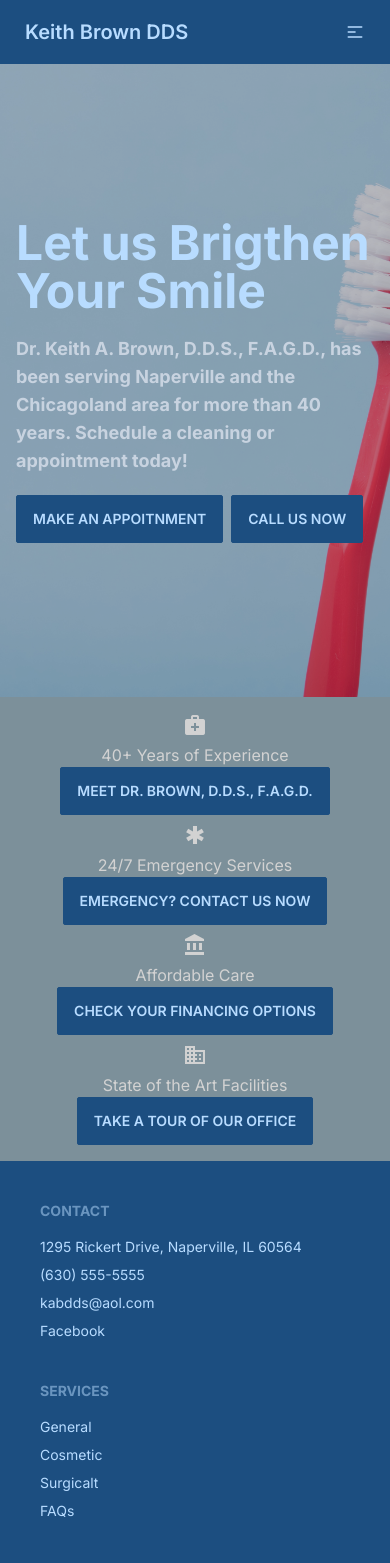
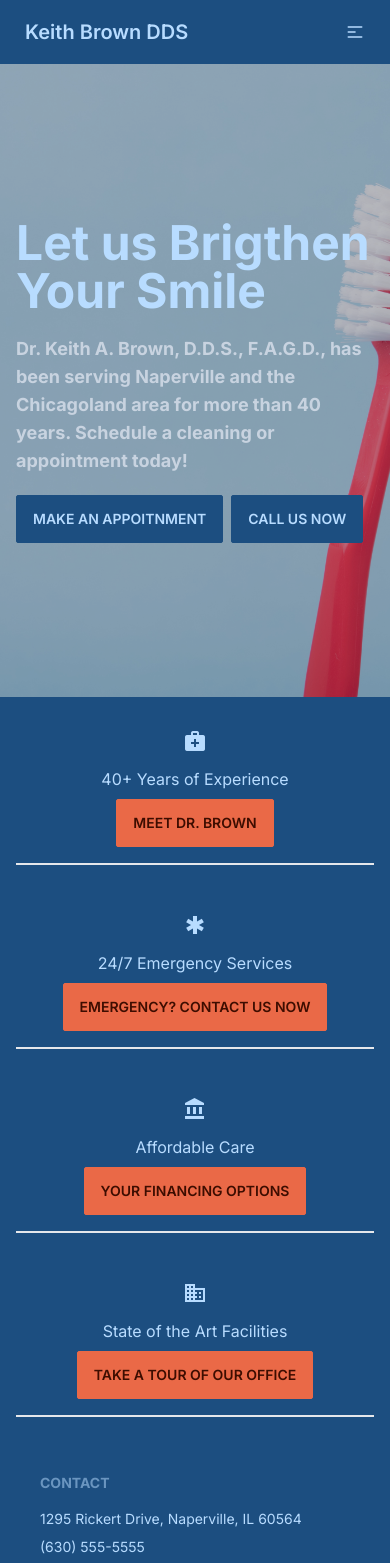
Before and after one commit to tbrown034/kab-dental, a Next.js app: page / in a window 390 px wide. Shown: the top 1563 px of the page. Built offline with nearby package versions, Linux system fonts and the light colour scheme.

Commit message:
whyusbanner grid, border, responsive seems good. Added xm breakpoint at 375 (just smaller that iphone SE) because it seems better.

```diff
--- a/app/layout/WhyUsBanner.jsx
+++ b/app/layout/WhyUsBanner.jsx
@@ -5,7 +5,7 @@ export default function WhyUsBanner() {
       id: 1,
       icon: "medical_services",
       title: "40+ Years of Experience",
-      buttonText: "Meet Dr. Brown, D.D.S., F.A.G.D.",
+      buttonText: "Meet Dr. Brown",
       path: "/about",
     },
     {
@@ -19,7 +19,7 @@ export default function WhyUsBanner() {
       id: 3,
       icon: "account_balance",
       title: "Affordable Care",
-      buttonText: "Check Your Financing Options",
+      buttonText: "Your Financing Options",
       path: "/financing",
     },
     {
@@ -33,13 +33,16 @@ export default function WhyUsBanner() {
 
   return (
     <>
-      <div className="p-4 text-center bg-secondary">
-        <div className="grid gap-2 lg:grid-cols-4 ">
+      <div className="p-4 text-center bg-primary text-primary-content">
+        <div className="grid gap-8 sm:grid-cols-2 lg:grid-cols-4">
           {data.map((item) => (
-            <div key={item.id}>
+            <div
+              className="p-4 border-b-2 lg:border-r-2 lg:border-b-0 sm:border-b-0"
+              key={item.id}
+            >
               <span className="material-icons">{item.icon}</span>
-              <p>{item.title}</p>
-              <Link href={item.path} className="btn btn-primary">
+              <p className="p-2">{item.title}</p>
+              <Link href={item.path} className="btn btn-accent">
                 {item.buttonText}
               </Link>
             </div>
--- a/tailwind.config.js
+++ b/tailwind.config.js
@@ -10,6 +10,10 @@ module.exports = {
       minHeight: {
         "75vh": "75vh",
         "25vh": "25vh",
+      },
+      screens: {
+        xs: "374px", // Your custom breakpoint
+        // rest of the breakpoints remain the same
       },
     },
   },
```
